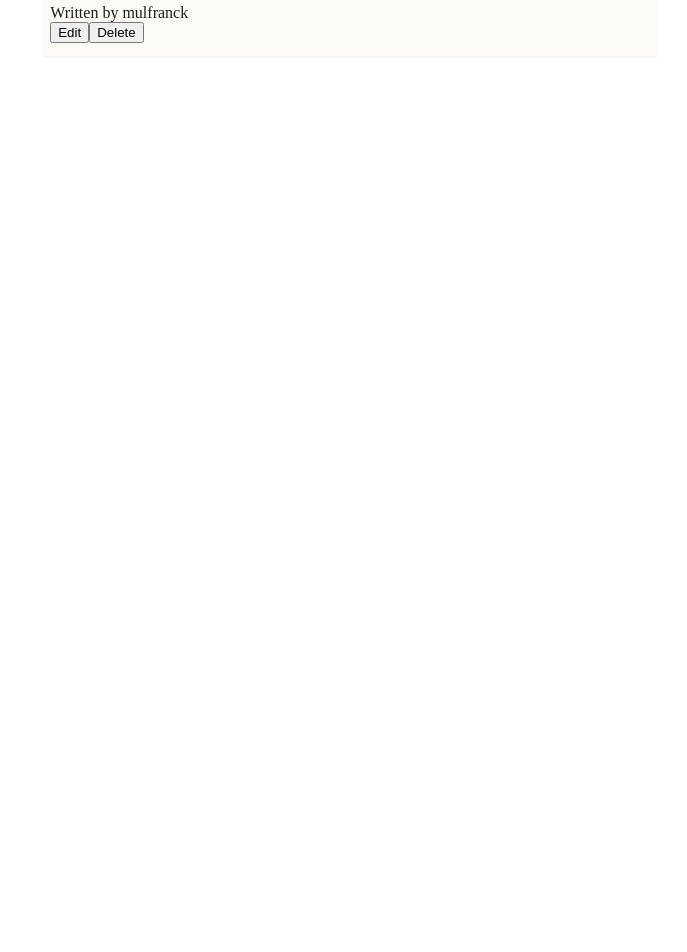
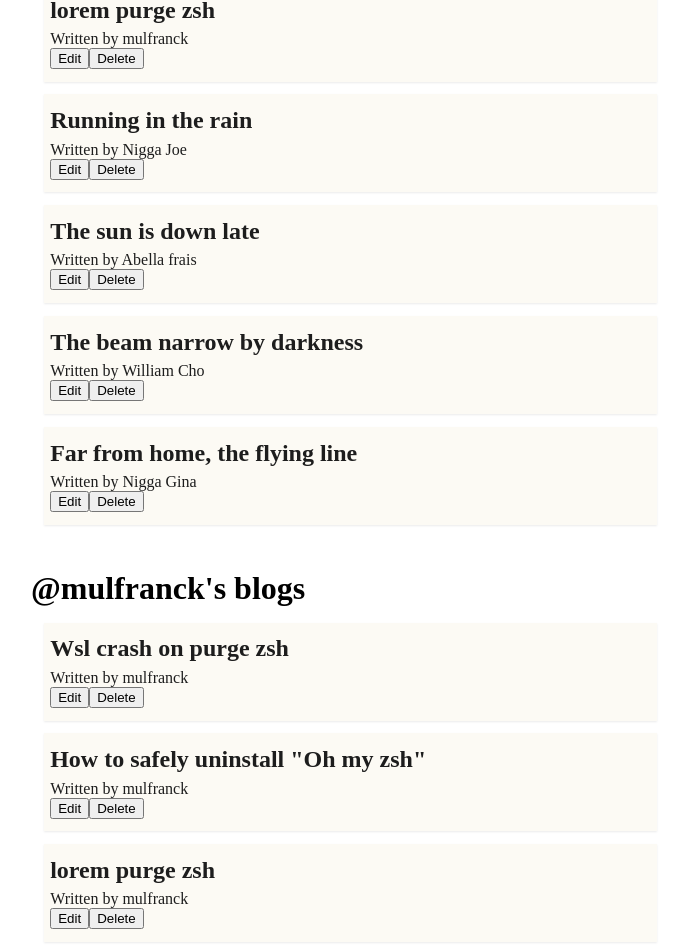
Before and after one commit to mulfranck/poetlines, a React (Create React App) app: page / in a window 1280 px wide. Shown: the part 732-1684 px from the top of the page, without its empty margins (97-784 px from the left). Before the commit the page ends 801 px from the top, so only its background shows below. Built offline with nearby package versions, Linux system fonts and the light colour scheme; data requests are answered from the project's data file.

Commit message:
refact: use data from a json server

```diff
--- a/src/Home.js
+++ b/src/Home.js
@@ -1,24 +1,24 @@
+import { useEffect, useState} from "react";
 import Bloglist from "./Bloglist";
 
-const { useState } = require("react")
-
 const Home = () => {
-  const [blogs, setBlogs] = useState([
-    {title: "Wsl crash on purge zsh", body:"", author:"mulfranck", id:1},
-    {title: "The direction toward ubuntu in windows", body:"", author:"Nigga Joe", id:2},
-    {title: 'How to safely uninstall "Oh my zsh"', body:"", author:"mulfranck", id:3},
-  ])
+  const [blogs, setBlogs] = useState(null)
 
   const handleDelete = (id) => {
     const newBlogs = blogs.filter(blog => (blog.id !== id))
     setBlogs(newBlogs)
-    return 1
   }
+
+  useEffect(() => {
+    fetch('http://localhost:8000/blogs')
+      .then((resp) => resp.json())
+      .then(data => setBlogs(data))
+  }, [])
 
   return (
     <div className="home">
-      <Bloglist blogs={blogs} title={"All blogs"} handleDelete={handleDelete}/>
-      <Bloglist blogs={blogs.filter(blog => blog.author === 'mulfranck')} title={"@mulfranck's blogs"}/>
+      {blogs && <Bloglist blogs={blogs} title={"All blogs"} handleDelete={handleDelete}/>}
+      {blogs && <Bloglist blogs={blogs.filter(blog => blog.author === 'mulfranck')} title={"@mulfranck's blogs"}/>}
     </div>
   )
 }
```
Also changed, not shown: 1 other file (tests, documents, lock files or other folders).
